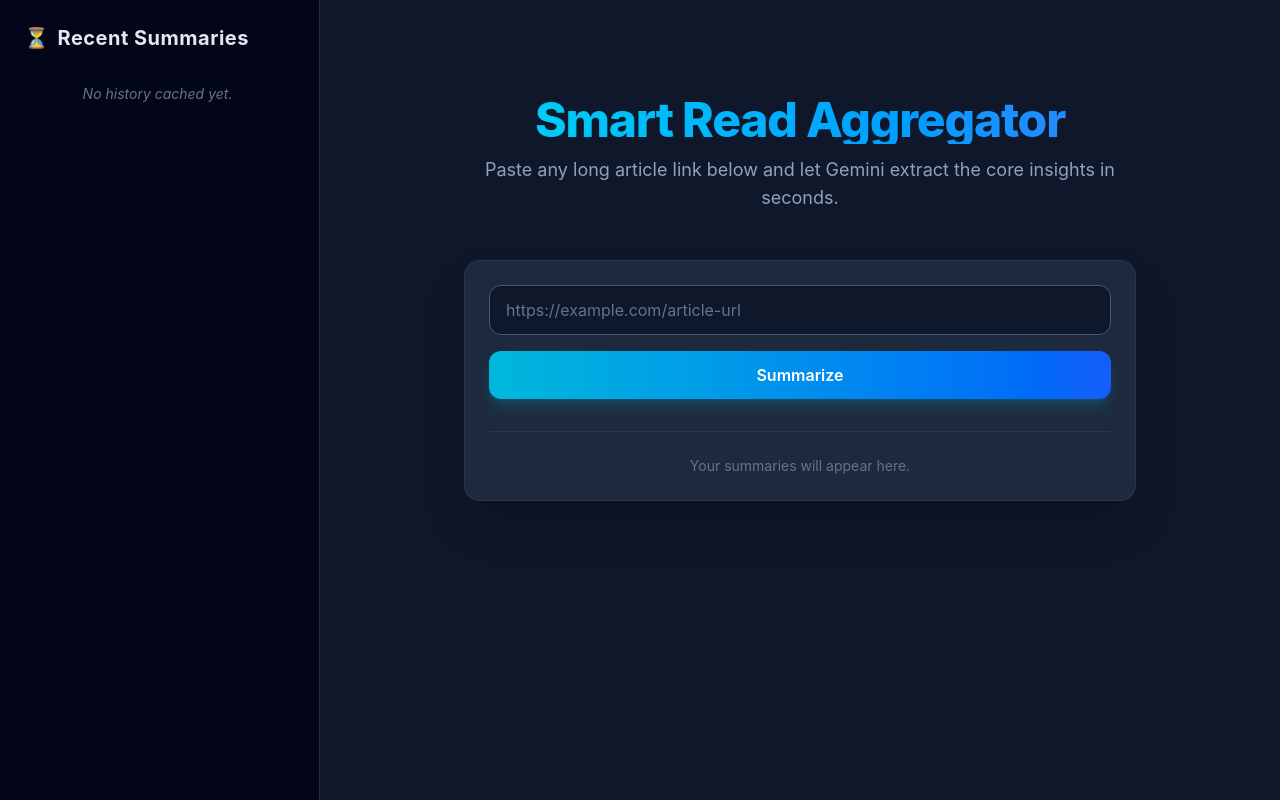
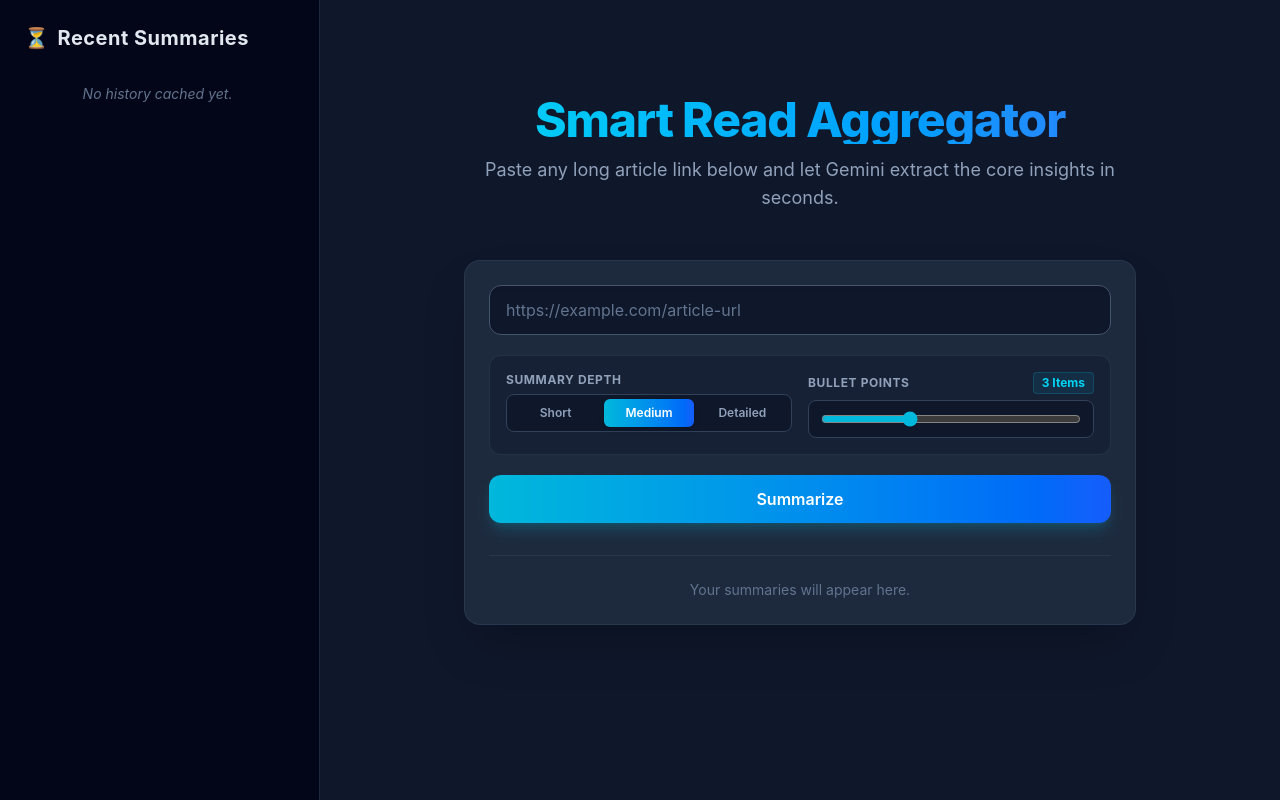
Before and after one commit to abhinav-vukkadala/smart-read-backend, a React app in the folder frontend/: page / in a window 1280 px wide. Built offline with nearby package versions, Linux system fonts and the light colour scheme; the HTML template or start-up script is replaced by a standard one.

Commit message:
feat: add user configuration grid for customizable summary depth and item counts

```diff
--- a/frontend/src/App.jsx
+++ b/frontend/src/App.jsx
@@ -1,18 +1,20 @@
-import React, { useState, useEffect } from 'react';
+import React, { useState, useEffect } from "react";
 
 function App() {
-  const [url, setUrl] = useState('');
+  const [url, setUrl] = useState("");
   const [loading, setLoading] = useState(false);
   const [summary, setSummary] = useState([]);
-  const [title, setTitle] = useState('');
-  const [error, setError] = useState('');
+  const [title, setTitle] = useState("");
+  const [error, setError] = useState("");
+  const [length, setLength] = useState("medium");
+  const [bullets, setBullets] = useState(3);
 
   // State to hold all saved history items
   const [history, setHistory] = useState([]);
 
   // Load saved history from localStorage when the app boots up
   useEffect(() => {
-    const savedHistory = localStorage.getItem('smart_read_history');
+    const savedHistory = localStorage.getItem("smart_read_history");
     if (savedHistory) {
       setHistory(JSON.parse(savedHistory));
     }
@@ -21,23 +23,27 @@ function App() {
   const handleScrape = async (e) => {
     e.preventDefault();
     setLoading(true);
-    setError('');
+    setError("");
     setSummary([]);
-    setTitle('');
+    setTitle("");
 
     try {
-      const response = await fetch('http://localhost:8000/scrape', {
-        method: 'POST',
+      const response = await fetch("http://localhost:8000/scrape", {
+        method: "POST",
         headers: {
-          'Content-Type': 'application/json',
+          "Content-Type": "application/json",
         },
-        body: JSON.stringify({ url: url }),
+        body: JSON.stringify({
+          url: url,
+          length: length, // Sends "short", "medium", or "detailed"
+          bullets: bullets, // Sends the exact number
+        }),
       });
 
       const data = await response.json();
 
       if (!response.ok) {
-        throw new Error(data.detail || 'Something went wrong');
+        throw new Error(data.detail || "Something went wrong");
       }
 
       setTitle(data.title);
@@ -48,13 +54,15 @@ function App() {
         id: Date.now(),
         title: data.title,
         url: url,
-        summary: data.summary
+        summary: data.summary,
       };
 
       const updatedHistory = [newItem, ...history];
       setHistory(updatedHistory);
-      localStorage.setItem('smart_read_history', JSON.stringify(updatedHistory));
-
+      localStorage.setItem(
+        "smart_read_history",
+        JSON.stringify(updatedHistory),
+      );
     } catch (err) {
       setError(err.message);
     } finally {
@@ -67,27 +75,26 @@ function App() {
     setUrl(item.url);
     setTitle(item.title);
     setSummary(item.summary);
-    setError('');
+    setError("");
   };
 
   // Clears a single item from the sidebar
   const deleteHistoryItem = (id, e) => {
     e.stopPropagation(); // Stop from clicking the main item container
-    const updatedHistory = history.filter(item => item.id !== id);
+    const updatedHistory = history.filter((item) => item.id !== id);
     setHistory(updatedHistory);
-    localStorage.setItem('smart_read_history', JSON.stringify(updatedHistory));
+    localStorage.setItem("smart_read_history", JSON.stringify(updatedHistory));
   };
 
   const handleClear = () => {
-    setUrl('');
-    setTitle('');
+    setUrl("");
+    setTitle("");
     setSummary([]);
-    setError('');
+    setError("");
   };
 
   return (
     <div className="min-h-screen bg-slate-900 text-slate-100 flex flex-col md:flex-row">
-
       {/* LEFT COLUMN: History Sidebar */}
       <aside className="w-full md:w-80 bg-slate-950 border-b md:border-b-0 md:border-r border-slate-800 p-6 flex flex-col shrink-0">
         <h2 className="text-xl font-bold tracking-wide text-slate-200 mb-4 flex items-center gap-2">
@@ -96,7 +103,9 @@ function App() {
 
         <div className="flex-1 overflow-y-auto space-y-3 pr-1 max-h-64 md:max-h-[calc(100vh-120px)]">
           {history.length === 0 ? (
-            <p className="text-sm text-slate-500 italic mt-4 text-center">No history cached yet.</p>
+            <p className="text-sm text-slate-500 italic mt-4 text-center">
+              No history cached yet.
+            </p>
           ) : (
             history.map((item) => (
               <div
@@ -131,12 +140,14 @@ function App() {
             Smart Read Aggregator
           </h1>
           <p className="mt-3 text-base md:text-lg text-slate-400">
-            Paste any long article link below and let Gemini extract the core insights in seconds.
+            Paste any long article link below and let Gemini extract the core
+            insights in seconds.
           </p>
         </header>
 
         <main className="max-w-2xl w-full bg-slate-800 p-6 rounded-2xl shadow-2xl border border-slate-700/60 backdrop-blur-sm">
-          <form onSubmit={handleScrape} className="flex flex-col gap-4">
+          <form onSubmit={handleScrape} className="flex flex-col gap-5">
+            {/* URL Input Bar */}
             <div className="w-full">
               <input
                 type="url"
@@ -148,13 +159,62 @@ function App() {
               />
             </div>
 
+            {/* NEW: Summary Configuration Grid */}
+            <div className="grid grid-cols-1 sm:grid-cols-2 gap-4 bg-slate-900/40 p-4 rounded-xl border border-slate-700/50">
+              {/* Summary Length Selector */}
+              <div className="flex flex-col gap-1.5 text-left">
+                <label className="text-xs font-bold uppercase tracking-wider text-slate-400">
+                  Summary Depth
+                </label>
+                <div className="grid grid-cols-3 gap-1 bg-slate-900 p-1 rounded-lg border border-slate-700">
+                  {["short", "medium", "detailed"].map((opt) => (
+                    <button
+                      key={opt}
+                      type="button"
+                      onClick={() => setLength(opt)}
+                      className={`capitalize text-xs font-semibold py-1.5 px-2 rounded-md transition-all ${
+                        length === opt
+                          ? "bg-gradient-to-r from-cyan-500 to-blue-600 text-white shadow-md"
+                          : "text-slate-400 hover:text-slate-200"
+                      }`}
+                    >
+                      {opt}
+                    </button>
+                  ))}
+                </div>
+              </div>
+
+              {/* Bullet Point Counter Slider */}
+              <div className="flex flex-col gap-1.5 text-left">
+                <div className="flex justify-between items-center">
+                  <label className="text-xs font-bold uppercase tracking-wider text-slate-400">
+                    Bullet Points
+                  </label>
+                  <span className="text-xs font-bold text-cyan-400 bg-cyan-500/10 px-2 py-0.5 rounded border border-cyan-500/20">
+                    {bullets} Items
+                  </span>
+                </div>
+                <div className="flex items-center bg-slate-900 px-3 py-1.5 rounded-lg border border-slate-700 h-[38px]">
+                  <input
+                    type="range"
+                    min="1"
+                    max="7"
+                    value={bullets}
+                    onChange={(e) => setBullets(parseInt(e.target.value))}
+                    className="w-full accent-cyan-500 cursor-pointer"
+                  />
+                </div>
+              </div>
+            </div>
+
+            {/* Action Buttons Row */}
             <div className="flex flex-col sm:flex-row gap-3 w-full">
               <button
                 type="submit"
                 disabled={loading}
                 className="flex-1 bg-gradient-to-r from-cyan-500 to-blue-600 hover:from-cyan-600 hover:to-blue-700 font-semibold py-3 rounded-xl shadow-lg shadow-cyan-500/20 active:scale-95 transition-all text-white disabled:opacity-50"
               >
-                {loading ? 'Analyzing...' : 'Summarize'}
+                {loading ? "Analyzing..." : "Summarize"}
               </button>
 
               {(url || title || summary.length > 0) && (
@@ -186,10 +246,15 @@ function App() {
 
           {!loading && (title || summary.length > 0) && (
             <div className="mt-8 border-t border-slate-700/60 pt-6">
-              <h2 className="text-xl font-bold text-slate-100 mb-5 leading-snug">{title}</h2>
+              <h2 className="text-xl font-bold text-slate-100 mb-5 leading-snug">
+                {title}
+              </h2>
               <ul className="space-y-4">
                 {summary.map((bullet, index) => (
-                  <li key={index} className="flex items-start gap-3 text-slate-300 bg-slate-900/40 p-4 rounded-xl border border-slate-700/40">
+                  <li
+                    key={index}
+                    className="flex items-start gap-3 text-slate-300 bg-slate-900/40 p-4 rounded-xl border border-slate-700/40"
+                  >
                     <span className="text-cyan-400 mt-1 select-none">✦</span>
                     <span className="leading-relaxed">{bullet}</span>
                   </li>
```
Also changed, not shown: 1 other file (tests, documents, lock files or other folders).
